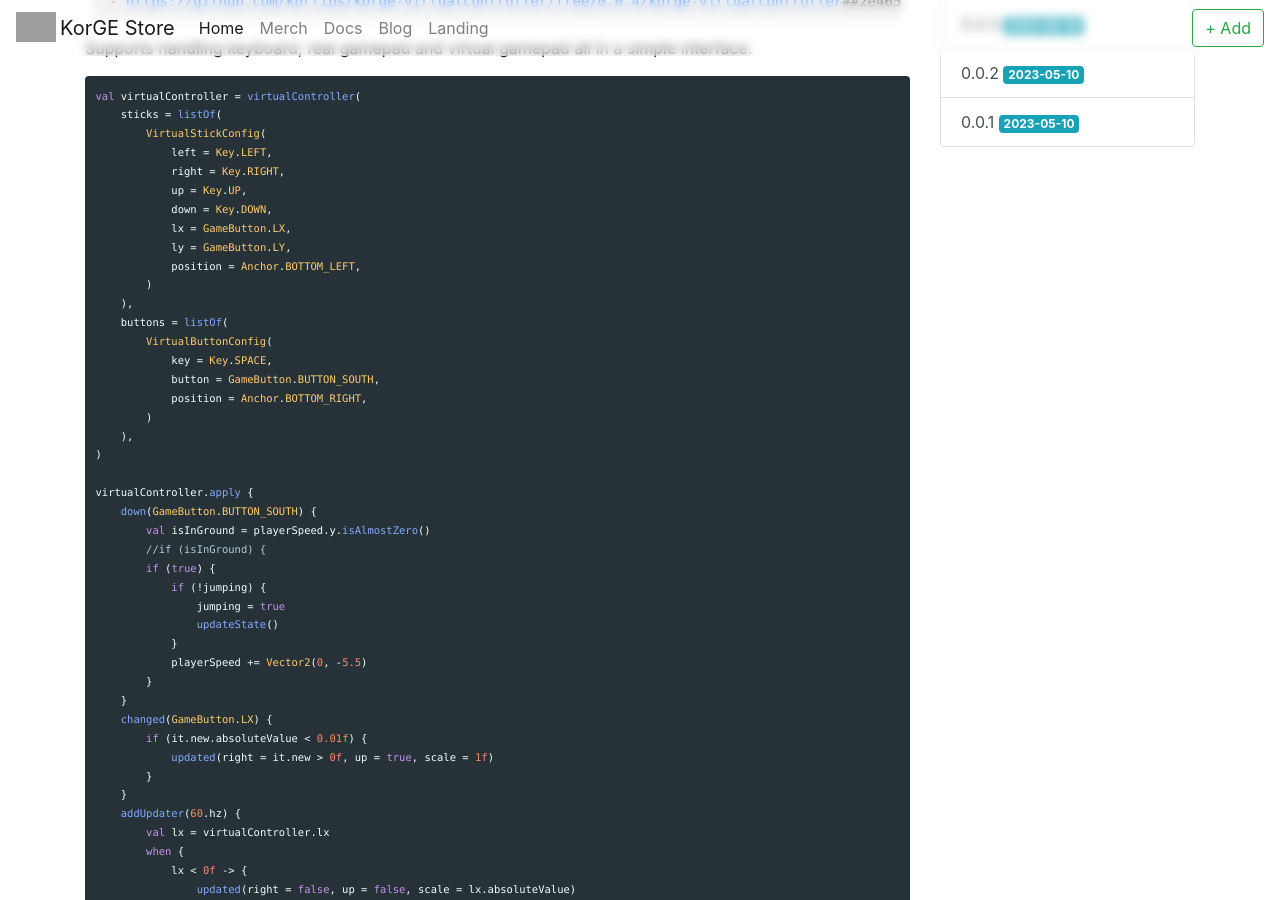
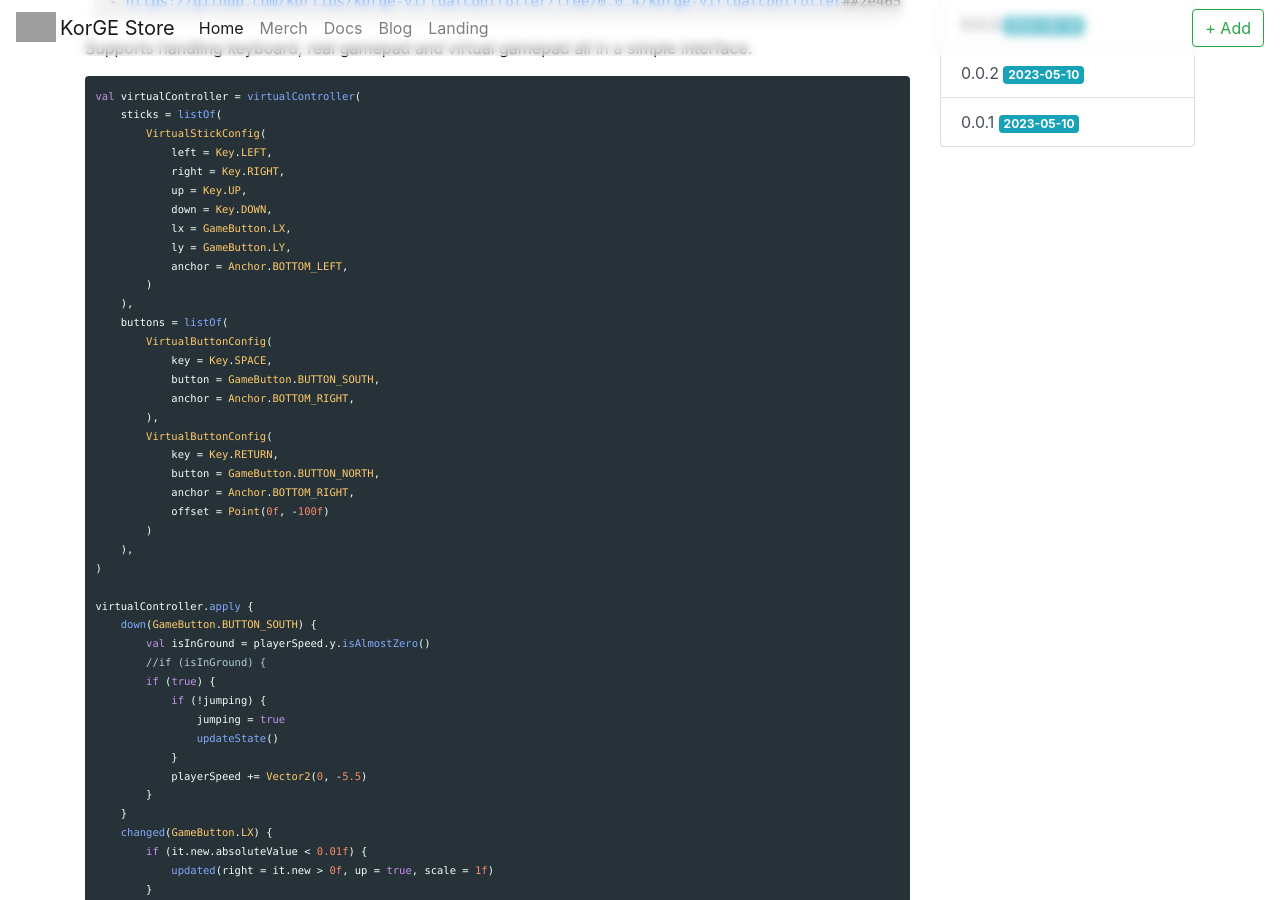
Before and after one commit to korlibs/store.korge.org, a Jekyll site: the page built from _modules/github.com/korlibs/korge-virtualcontroller/korge-virtualcontroller.md, in a window 1280 px wide and 900 px high, scrolled down 369 px. Built offline with Jekyll 4.4.1, drawn with Linux system fonts in a browser that asks for light colours; nearby versions of some CDN libraries; library files that are not in the unit come from our copies; grey boxes are pictures that could not be loaded.

Commit message:
Update virtual controller example

```diff
--- a/_modules/github.com/korlibs/korge-virtualcontroller/korge-virtualcontroller.md
+++ b/_modules/github.com/korlibs/korge-virtualcontroller/korge-virtualcontroller.md
@@ -19,14 +19,20 @@ val virtualController = virtualController(
             down = Key.DOWN,
             lx = GameButton.LX,
             ly = GameButton.LY,
-            position = Anchor.BOTTOM_LEFT,
+            anchor = Anchor.BOTTOM_LEFT,
         )
     ),
     buttons = listOf(
         VirtualButtonConfig(
             key = Key.SPACE,
             button = GameButton.BUTTON_SOUTH,
-            position = Anchor.BOTTOM_RIGHT,
+            anchor = Anchor.BOTTOM_RIGHT,
+        ),
+        VirtualButtonConfig(
+            key = Key.RETURN,
+            button = GameButton.BUTTON_NORTH,
+            anchor = Anchor.BOTTOM_RIGHT,
+            offset = Point(0f, -100f)
         )
     ),
 )
```
